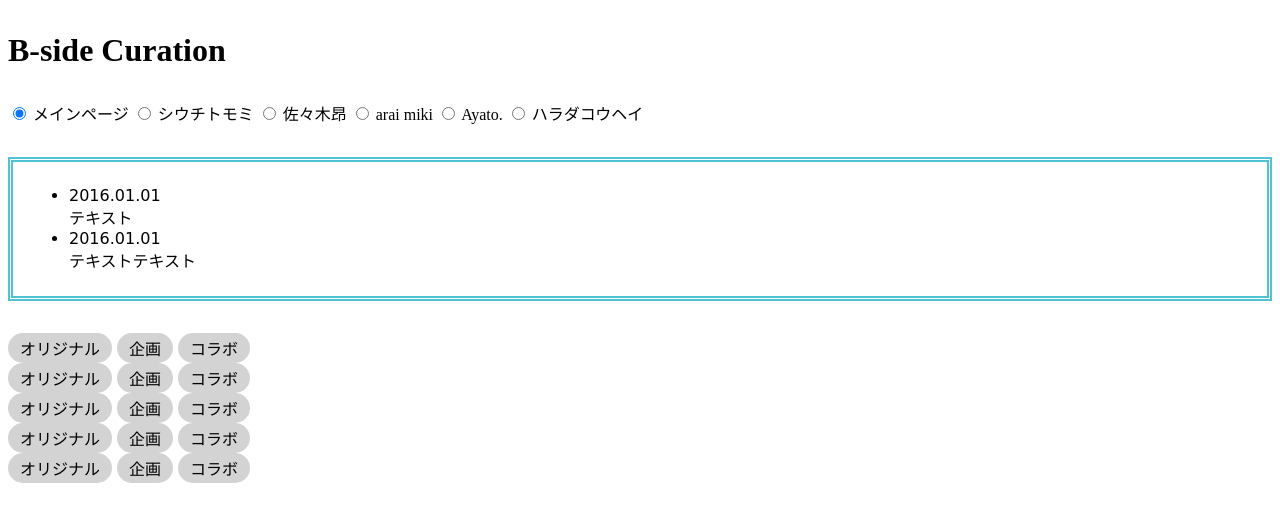
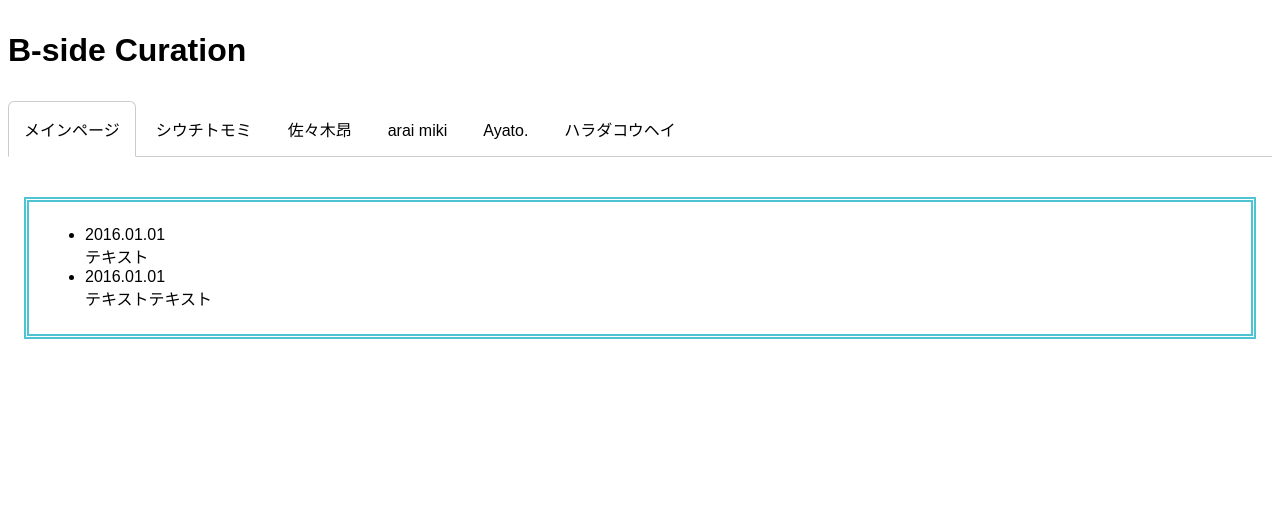
Before and after one commit to na7tsu2/na7tsu2.github.io, a PHP site: page / in a window 1280 px wide. Shown: the top 522 px of the page. Run offline with PHP 8.4, Linux system fonts and the light colour scheme.

Commit message:
Update style.css

```diff
--- a/style.css
+++ b/style.css
@@ -1,6 +1,71 @@
+p.font1{
+	font-family: 'Wawati SC',sans-serif;
+}
+
+.cp_tab *, .cp_tab *:before, .cp_tab *:after {
+	-webkit-box-sizing: border-box;
+	        box-sizing: border-box;
+}
+.cp_tab {
+	margin: 1em auto;
+}
+.cp_tab > input[type='radio'] {
+	margin: 0;
+	padding: 0;
+	border: none;
+	border-radius: 0;
+	outline: none;
+	background: none;
+	-webkit-appearance: none;
+	        appearance: none;
+	display: none;
+}
+.cp_tab .cp_tabpanel {
+	display: none;
+}
+.cp_tab > input:first-child:checked ~ .cp_tabpanels > .cp_tabpanel:first-child,
+.cp_tab > input:nth-child(3):checked ~ .cp_tabpanels > .cp_tabpanel:nth-child(2),
+.cp_tab > input:nth-child(5):checked ~ .cp_tabpanels > .cp_tabpanel:nth-child(3),
+.cp_tab > input:nth-child(7):checked ~ .cp_tabpanels > .cp_tabpanel:nth-child(4),
+.cp_tab > input:nth-child(9):checked ~ .cp_tabpanels > .cp_tabpanel:nth-child(5),
+.cp_tab > input:nth-child(11):checked ~ .cp_tabpanels > .cp_tabpanel:nth-child(6) {
+	display: block;
+}
+.cp_tab > label {
+	font-family: 'Wawati SC',sans-serif;
+	position: relative;
+	display: inline-block;
+	padding: 15px;
+	cursor: pointer;
+	border: 1px solid transparent;
+	border-bottom: 0;
+}
+.cp_tab > label:hover,
+.cp_tab > input:focus + label {
+	color: #0066cc;
+}
+.cp_tab > input:checked + label {
+	margin-bottom: -1px;
+	border-color: #cccccc;
+	border-bottom: 1px solid #ffffff;/*背景色と同じ*/
+	border-radius: 6px 6px 0 0;
+}
+.cp_tab .cp_tabpanel {
+	padding: 0.5em 1em;
+	border-top: 1px solid #cccccc;
+}
+@media (max-width: 480px) {
+	.cp_tab {
+		width: 100%;
+		font-size: 0.8em;
+	}
+	.cp_tab label {
+		padding: 0.5em;
+	}
+}
 
 .tab-wrap {
-    font-family: 'Comic Sans MS',sans-serif;
+    font-family: 'Wawati SC',sans-serif;
     display: flex;
     flex-wrap: wrap;
 }
@@ -44,7 +109,7 @@
 }
 
 .box1 {
-    font-family: 'Comic Sans MS',sans-serif;
+    font-family: 'Wawati SC',sans-serif;
     padding: 0.5em 1em;
     margin: 2em 0;
     border: double 5px #4ec4d3;
```
